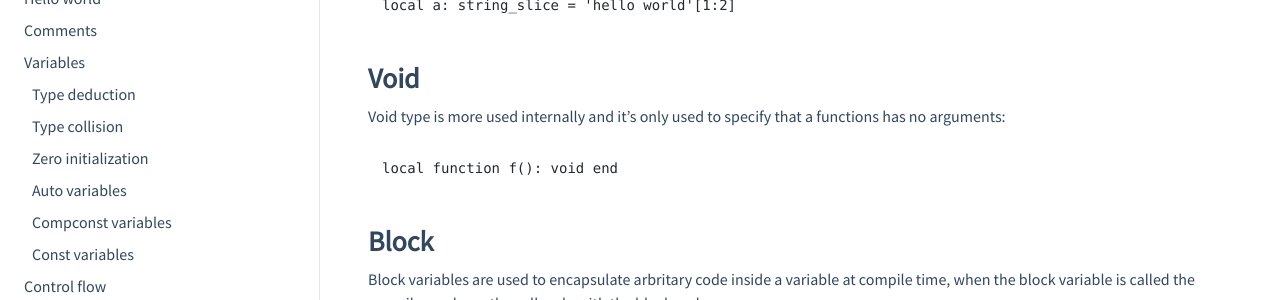
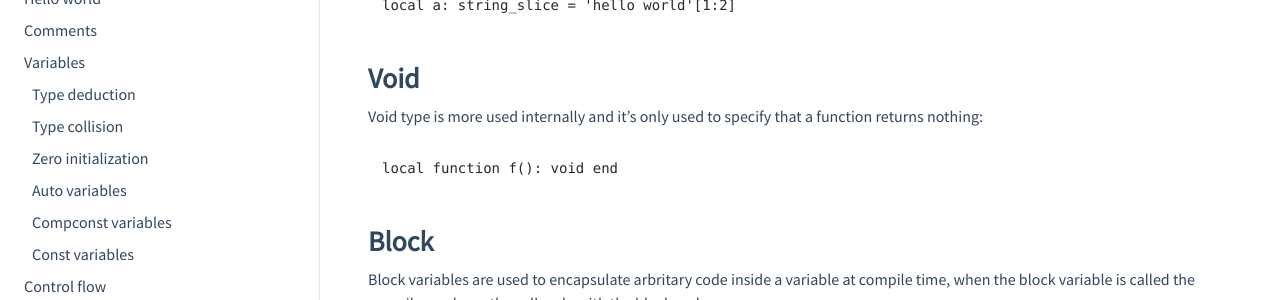
Before and after one commit to edubart/nelua-lang, a Jekyll site: the page built from docs/pages/overview.md, in a window 1280 px wide and 900 px high, scrolled down 12334 px. Shown: the part 154-454 px from the top of the window. Built offline with Jekyll 4.4.1, drawn with Linux system fonts in a browser that asks for light colours; nearby versions of some CDN libraries.

````diff
--- a/docs/pages/overview.md
+++ b/docs/pages/overview.md
@@ -627,7 +627,7 @@
 
 ### Void
 
-Void type is more used internally and it's only used to specify that a functions has no arguments:
+Void type is more used internally and it's only used to specify that a function returns nothing:
 
 ```euluna
 local function f(): void end
````
Also changed, not shown: 5 other files.
